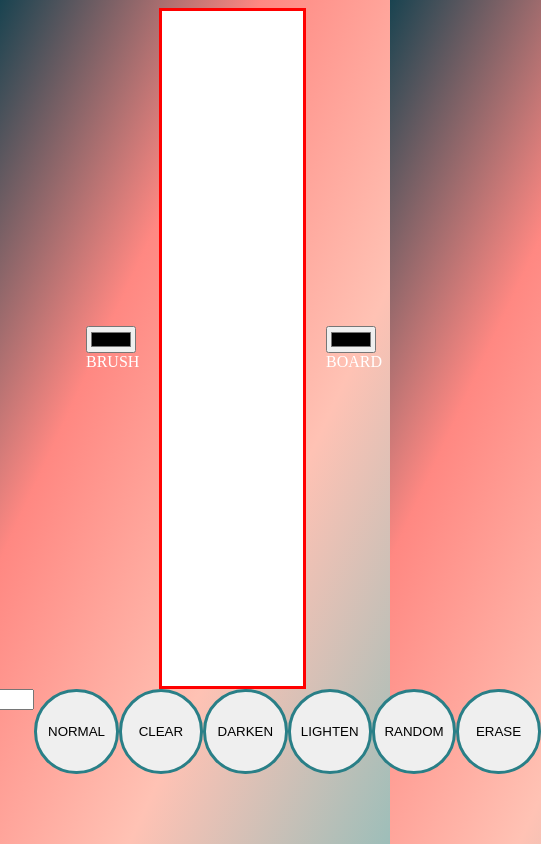
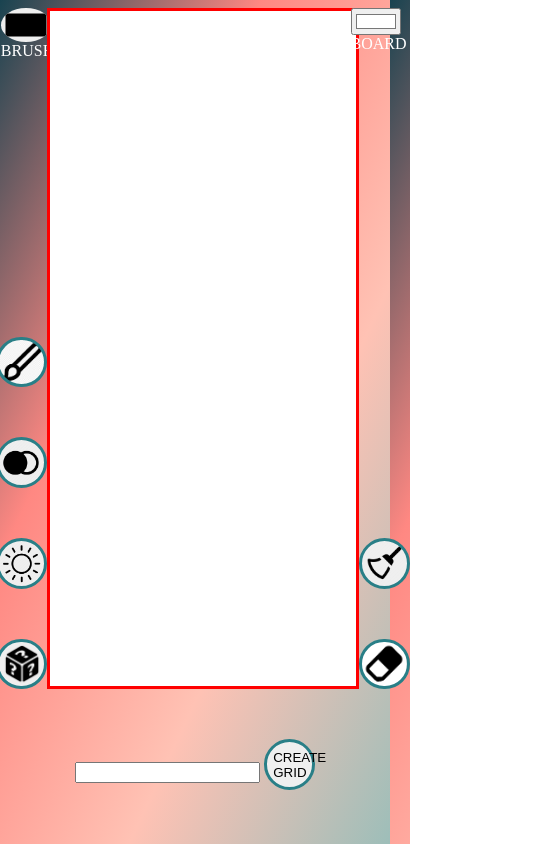
Before and after one commit to JuCenBer/etch-a-sketch, a plain HTML site: page index.html in a window 390 px wide. Shown: the whole page, 541 px wide, since content can reach past the window. Drawn offline with Linux system fonts and the light colour scheme; a web font is replaced by a local one.

Commit message:
Fixed minor bugs in the erase and normal mode. Drastically improved the buttons design. Responsive adjustments

```diff
--- a/index.html
+++ b/index.html
@@ -4,30 +4,62 @@
     <meta http-equiv="X-UA-Compatible" content="IE=edge">
     <meta name="viewport" content="width=device-width, initial-scale=1.0">
     <link rel="stylesheet" type="text/css" href="style.css">
+    <link rel="preconnect" href="https://fonts.googleapis.com">
+    <link rel="preconnect" href="https://fonts.gstatic.com" crossorigin>
+    <link href="https://fonts.googleapis.com/css2?family=Cabin+Sketch:wght@700&display=swap" rel="stylesheet">
     <title>Etch-a-Sketch</title>
 </head>
 <body>
     <div id="top">
         <div id="Set1">
-            <div style="margin-right: 5vw;">
+            <div>
                 <input type="color" id="brushColor">
-                <div style="color: white;">
-                    BRUSH
+                    <div style="color: white;">
+                        BRUSH
+                    </div>
+                </input>
+            </div>
+            <div id="Set1Buttons">
+                <div>
+                    <button id="normal" class="button"><div class="btnTxt" style="text-align: left;">NORMAL</div></button>
+
                 </div>
-            </input>
-        </div>
+
+                <div>
+                    <button id="darken" class="button"><div class="btnTxt" style="text-align: left;">DARKEN</div></button>
+                </div>
+
+                <div>
+                    <button id="lighten" class="button"><div class="btnTxt" style="text-align: left;">LIGHTEN</div></button>
+                </div>
+                <div>
+                    <button id="random" class="button"><div class="btnTxt" style="text-align: left;">RANDOM</div></button>
+                </div>
+            </div>
+
+
         </div>
         <div id="board"></div>
 
         <div id="Set2">
-            <div style="margin-left: 5vw;">
-                <input type="color" id="boardColor">
+            <div>
+                <input type="color" value="#FFFFFF" id="boardColor">
                 <div style="color: white;">
                     BOARD
                 </div>
             </input>
         </div>
-    </div>
+        <div id="Set2Buttons">
+            <div>
+                <button id="clear" class="button"><div class="btnTxt" style="text-align: right;">CLEAR</div></button>
+            </div>
+
+            <div>
+                <button id="erase" class="button"><div class="btnTxt" style="text-align: right;">ERASE</div></button>
+            </div>
+        </div>
+
+        </div>
 
     </div>
 
@@ -37,28 +69,6 @@
             <button type="submit" id="createGrid" class="button">CREATE GRID</button>
         </div>
 
-        <div>
-            <button id="normal" class="button">NORMAL</button>
-        </div>
-
-       <div>
-           <button id="clear" class="button">CLEAR</button>
-       </div>
-
-        <div>
-           <button id="darken" class="button">DARKEN</button>
-       </div>
-
-       <div>
-           <button id="lighten" class="button">LIGHTEN</button>
-        </div>
-
-        <div>
-            <button id="random" class="button">RANDOM</button>
-        </div>
-        <div>
-            <button id="erase" class="button">ERASE</button>
-        </div>
     </div>
 
     <script src="script.js">
--- a/script.js
+++ b/script.js
@@ -10,6 +10,7 @@ const boardColor = document.querySelector("#boardColor");
 const brushActive = document.querySelector("#board");
 const random = document.querySelector("#random");
 const erase = document.querySelector("#erase");
+let eraser;
 let pixels;
 painting = false;
 let buttonMode = "normal";
@@ -30,7 +31,7 @@ function boardGrid(limit){
         }
     }
     let everyPixel = Array.from(document.getElementsByClassName("pixel"));
-    everyPixel.forEach(pixel => {pixel.addEventListener('mouseenter', paint)
+    everyPixel.forEach(pixel => {pixel.addEventListener('mouseover', paint)
     })
     pixels = everyPixel;
 }
@@ -69,7 +70,7 @@ function paint(){
                 break;
             }
             case "erase":{
-                this.style.backgroundColor = document.querySelector("#boardColor").value;
+                this.style.backgroundColor = eraser;
                 this.classList.remove("alreadyPainted");
                 break;
             }
@@ -130,6 +131,7 @@ function changeBoardColor(){
        if (!(pixel.classList.contains("alreadyPainted"))){
         pixel.style.backgroundColor = document.querySelector("#boardColor").value;
     }
+    eraser =  document.querySelector("#boardColor").value;
     })
 
 }
@@ -183,6 +185,7 @@ random.addEventListener('click', () => {
 })
 
 brushColor.addEventListener('change', () => {
+    brushColor.style.backgroundColor = document.querySelector("#brushColor").value;
     buttonMode="normal";
 });
 
--- a/style.css
+++ b/style.css
@@ -4,11 +4,104 @@ body{
     flex-direction: column;
 }
 
+#Set1{
+    display: flex;
+    flex-direction: column;
+    justify-content: space-between;
+    align-items: center;
+    height: 100%;
+    width: 10vw;
+}
+
+#Set1Buttons{
+    display: flex;
+    flex-direction: column;
+    justify-content: flex-end;
+    align-items: flex-end;
+    width: 10vw;
+    height: 50vh;
+}
+
+#normal{
+    background-image: url("brush-icon1.png");
+    background-position-x: right;
+    background-repeat: no-repeat;
+    background-size: contain;
+}
+
+#darken{
+    background-image: url("darken-icon.png");
+    background-position-x: right;
+    background-repeat: no-repeat;
+    background-size: contain;
+}
+
+#lighten{
+    background-image: url("lighten-icon.png");
+    background-position-x: right;
+    background-repeat: no-repeat;
+    background-size: contain;
+}
+
+#random{
+    background-image: url("random-icon.png");
+    background-position-x: right;
+    background-repeat: no-repeat;
+    background-size: contain;
+}
+
+#erase{
+    background-image: url("eraser-icon.png");
+    background-position-x: left;
+    background-repeat: no-repeat;
+    background-size: contain;
+}
+
+#clear{
+    background-image: url("clear-icon.png");
+    background-position-x: left;
+    background-repeat: no-repeat;
+    background-size: contain;
+}
+
+#Set2{
+    display: flex;
+    flex-direction: column;
+    justify-content: space-between;
+    align-items: center;
+    height: 100%;
+    width: 10vw;
+}
+
+#Set2Buttons{
+    display: flex;
+    flex-direction: column;
+    justify-content: flex-end;
+    align-items: flex-start;
+    width: 10vw;
+    height: 50vh;
+}
+
+.btnTxt{
+    font-family: 'Cabin Sketch';
+    font-size: 2vw;
+    visibility: hidden;
+}
+
+
 #top{
     display: flex;
     flex-direction: row;
+    justify-content: space-evenly;
     align-items: center;
-    margin-left: 20vw;
+    width: 100vw;
+    margin: auto;
+}
+
+#brushColor{
+    border-radius: 50%;
+    border: none;
+    height: 4vh;
 }
 
 #bottom{
@@ -18,11 +111,59 @@ body{
 }
 
 .button{
-    border-radius: 50%;
+    border-radius: 100px;
+    margin-top: 50px;
     border: solid;
     border-color: rgb(41, 127, 135);
-    width: 10vh;
-    height: 10vh;
+    width: 6vh;
+    height: 6vh;
+    min-width: 25px;
+    min-height: 25px;
+    transition: 0.2s;
+
+}
+
+
+.button:hover{
+    color: black;
+    border: solid;
+    border-color: rgb(255, 196, 0);
+    width: 13vw;
+    height: 6vh;
+}
+
+@media (max-width: 600px) {
+    .button:hover{
+        color: black;
+        border: solid;
+        border-color: rgb(255, 196, 0);
+        width: 15vw;
+        height: 6vh;
+    }
+
+}
+
+.button:hover .btnTxt{
+    animation-name: btnTxtHover;
+    animation-duration: 0.2s;
+    animation-fill-mode: forwards;
+}
+
+@keyframes btnTxtHover{
+    0%{
+        visibility: hidden;
+    }
+    50%{
+        visibility: hidden;
+    }
+    80%{
+        visibility: visible;
+        opacity: 0.5;
+    }
+    100%{
+        visibility: visible;
+        opacity: 1;
+    }
 }
 
 #board{
```
Also changed, not shown: brush-icon1.png (added), clear-icon.png (added), darken-icon.png (added), eraser-icon.png (added), lighten-icon.png (added), random-icon.png (added).
